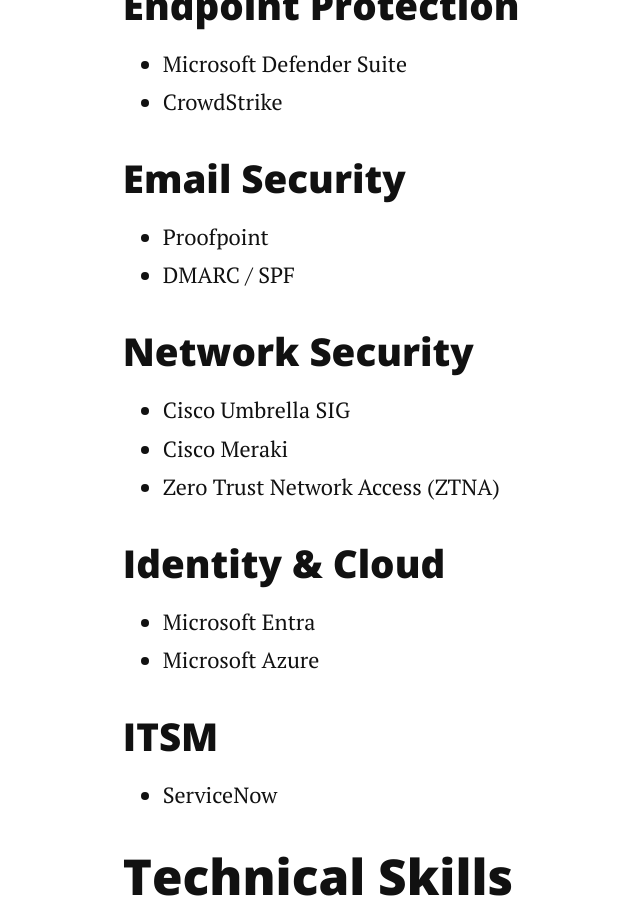
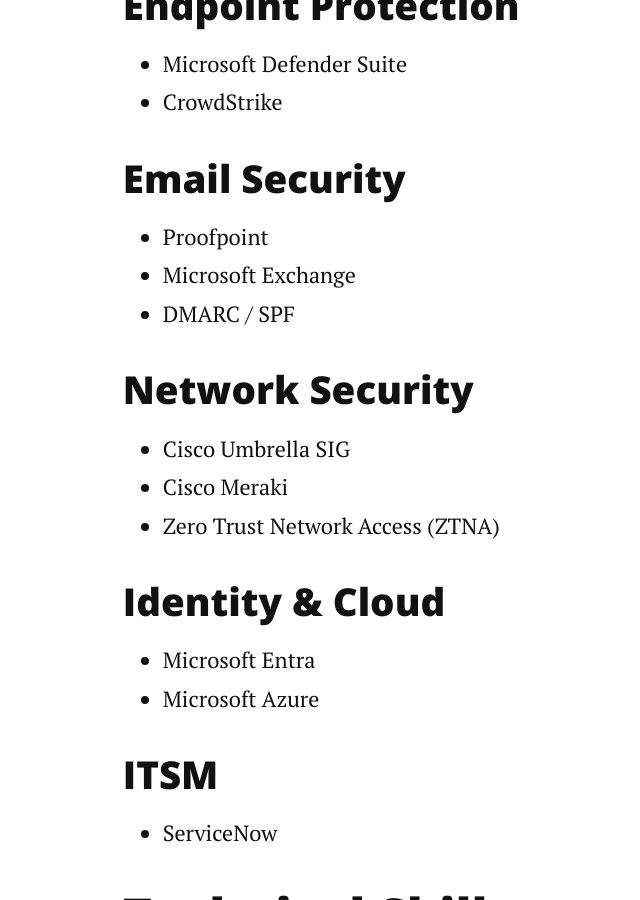
Before and after one commit to leonuz/leonuz.github.io, a Jekyll site: the page built from about.md, in a window 1280 px wide and 900 px high, scrolled down 2558 px. Shown: the whole window, without its empty margins (146-786 px from the left). Built offline with Jekyll 4.4.1, drawn with Linux system fonts in a browser that asks for light colours; nearby versions of some CDN libraries.

Commit message:
Add Microsoft Exchange to email security platforms

```diff
--- a/about.md
+++ b/about.md
@@ -54,6 +54,7 @@
 	<h3>Email Security</h3>
 	<ul>
 		<li>Proofpoint</li>
+		<li>Microsoft Exchange</li>
 		<li>DMARC / SPF</li>
 	</ul>
 
```
